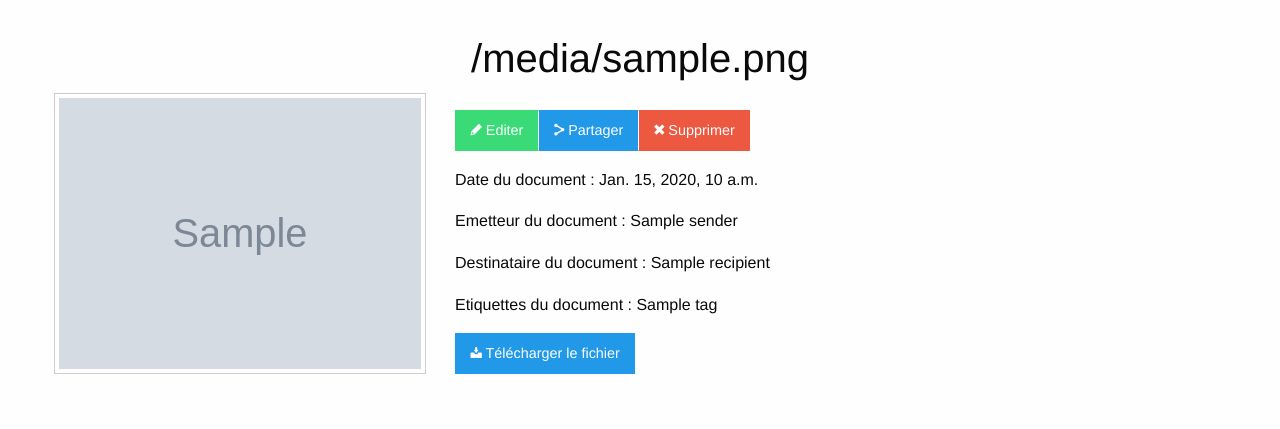
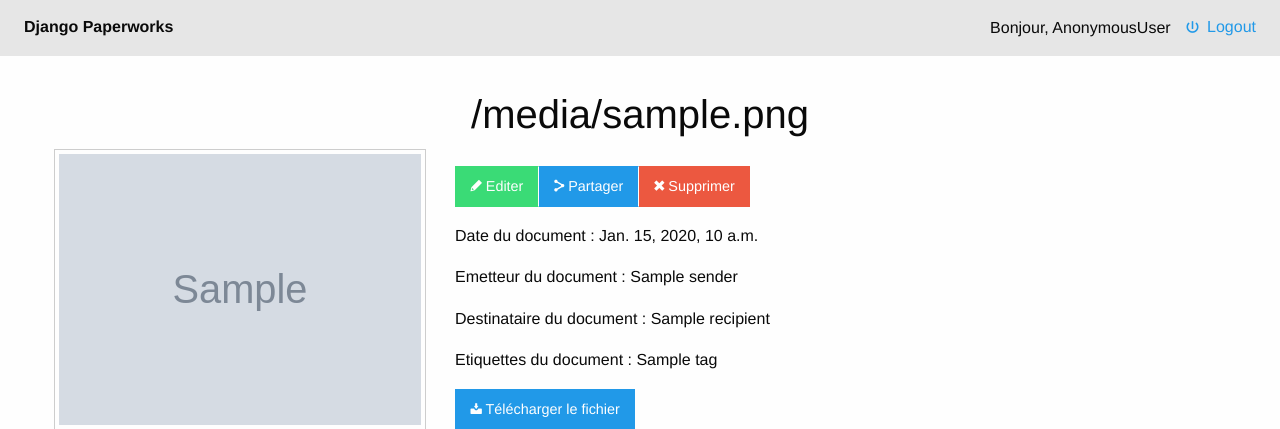
Before and after one commit to Humch/django-paperworks, a Django app: template paperworks/templates/paperworks/papermail_detail.html in a window 1280 px wide. Shown: the top 429 px of the page. Run offline with Django 3.2, Linux system fonts and the light colour scheme; the template is opened without the code that fills it: most values are stand-ins (such as "Sample title", 1, 10 or a date in 2020); grey boxes marked "Sample" are stand-in pictures.

Commit message:
update day 3

```diff
--- a/paperworks/templates/paperworks.html
+++ b/paperworks/templates/paperworks.html
@@ -25,6 +25,38 @@
     </head>
 
     <body>
+
+		{% block menu %}
+			<div class="title-bar" data-responsive-toggle="paperworks-menu" data-hide-for="medium">
+					<button class="menu-icon" type="button" data-toggle></button>
+					<div class="title-bar-title">Menu</div>
+			</div>
+			<div class="top-bar" id="paperworks-menu">
+				<div id="responsive-menu">
+					<div class="top-bar-left show-for-medium">
+						<ul class="menu">
+							<li class="menu-text">Django Paperworks</li>
+					    </ul>
+					</div>
+					<div class="top-bar-right">
+						<ul class="menu">
+							<li>
+								Bonjour, {{ request.user }}
+							</li>
+							{% if user.is_superuser %}
+								<li>
+									<a href="/admin/"><i class="fi-torso-business"></i> Admin</a>
+								</li>
+							{% endif %}
+							<li class="li-menu">
+								<a href="#"><i class="fi-power menu-i"></i> Logout</a>
+							</li>
+						</ul>
+					</div>
+				</div>
+			</div>
+		{% endblock %}
+
 		{% block content %}
 
 		{% endblock %}
--- a/paperworks/templates/paperworks/papermail_create_form.html
+++ b/paperworks/templates/paperworks/papermail_create_form.html
@@ -14,7 +14,7 @@
 
 	<script type="text/javascript">
 		$(function(){
-			$('#id_date_document').fdatepicker({
+			$('#id_date_paper').fdatepicker({
 				format: 'dd/mm/yyyy',
 				disableDblClickSelection: true
 			});
--- a/paperworks/templates/paperworks/papermail_form.html
+++ b/paperworks/templates/paperworks/papermail_form.html
@@ -13,7 +13,7 @@
 
 	<script type="text/javascript">
 		$(function(){
-			$('#id_date_document').fdatepicker({
+			$('#id_date_paper').fdatepicker({
 				format: 'dd/mm/yyyy',
 				disableDblClickSelection: true
 			});
--- a/paperworks/templates/paperworks/papermail_list/details.html
+++ b/paperworks/templates/paperworks/papermail_list/details.html
@@ -1,3 +1,4 @@
+{% load static %}
 {% for papermail in papermails %}
         {% cycle '<div class="row">' '' '' %}
         <div class="small-4 columns {% if forloop.last %} end {% endif %}">
@@ -7,7 +8,7 @@
             </div>
             <div class='row'>
                     <div class='small-6 columns'>
-                                <img class="thumbnail" src="{{ papermail.thumbnail.url }}"/>
+                            <img class="thumbnail" src="{% if papermail.thumbnail %}{{ papermail.thumbnail.url }}{% else %}{% static 'paperworks/images/default_thumb.jpg' %}{% endif %}"/>
                     </div>
                     <div class='small-6 columns'>
                             <p class="text-smaller">{{ papermail.date_paper|date:"t/m/y" }}</p>
--- a/paperworks/templates/paperworks/papermail_list/mosaic.html
+++ b/paperworks/templates/paperworks/papermail_list/mosaic.html
@@ -1,7 +1,8 @@
+{% load static %}
 {% for papermail in papermails %}
         {% cycle '<div class="row">' '' '' ''%}
         <div class="small-3 columns  {% if forloop.last %} end {% endif %}">
-            <a class="thumbnail" href='{% url 'papermail-detail' papermail.id %}'><img src="{{ papermail.thumbnail.url }}"/></a>
+            <a class="thumbnail" href='{% url 'papermail-detail' papermail.id %}'><img src="{% if papermail.thumbnail %}{{ papermail.thumbnail.url }}{% else %}{% static 'paperworks/images/default_thumb.jpg' %}{% endif %}"/></a>
         </div>
         {% cycle '' '' '' '</div>'%}
 {% empty %}
```
Also changed, not shown: paperworks/templates/paperworks/papermail_list.html (+7 -2 lines). Lines whose indentation alone changed are shown as unchanged.
